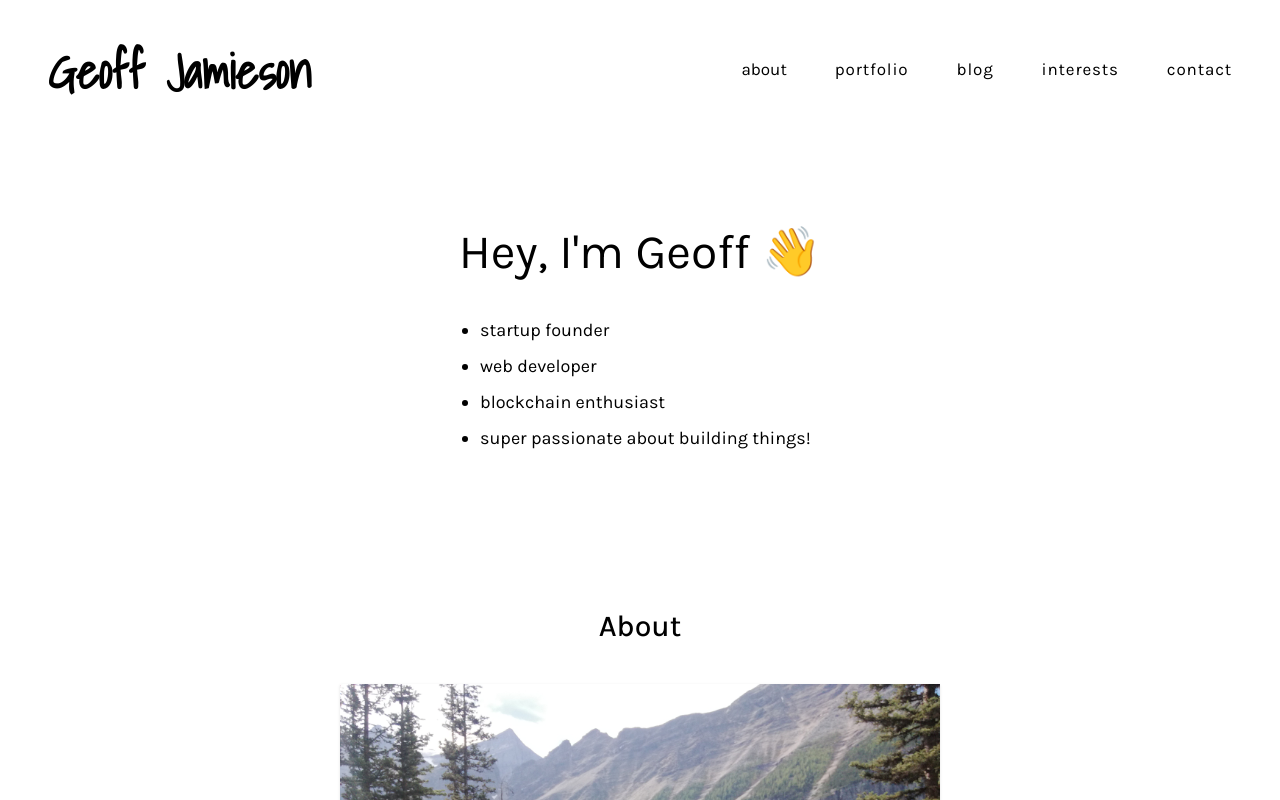
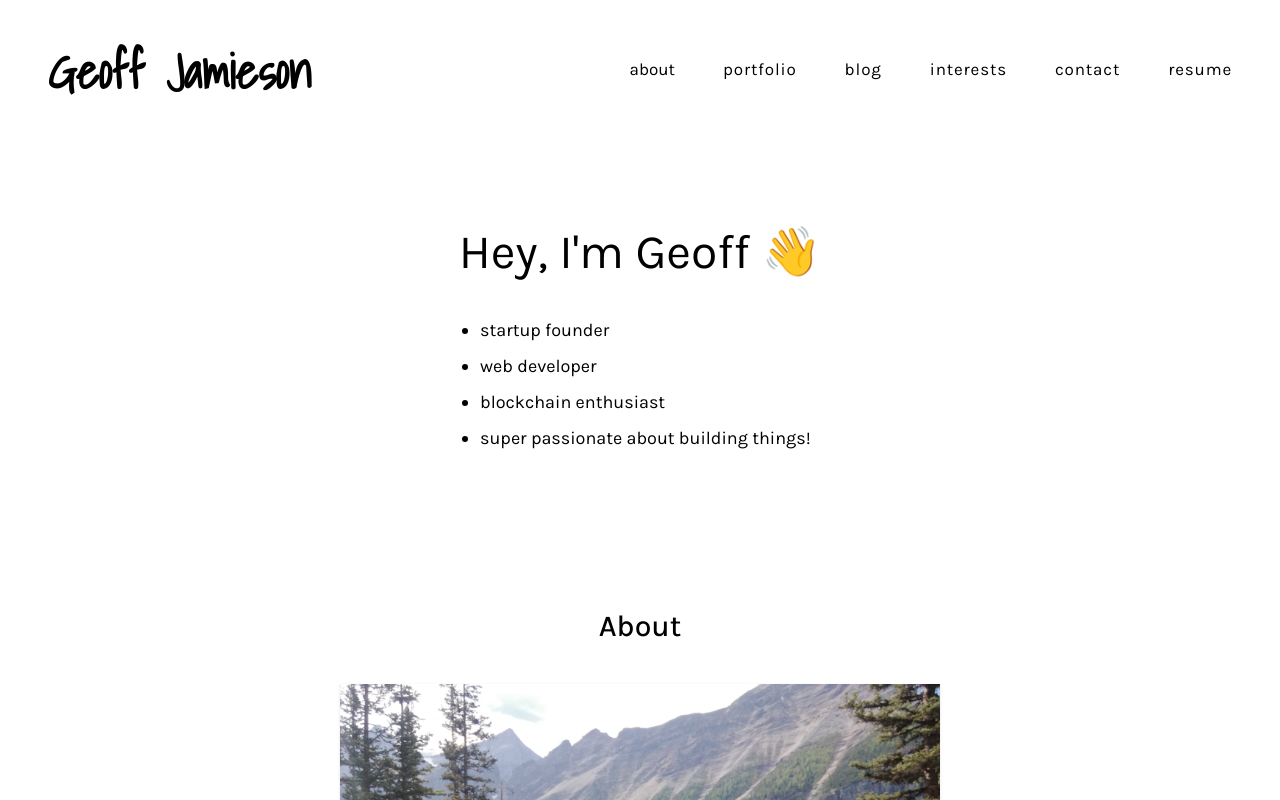
Before and after one commit to UnionPAC/gj-website-old, a React (Create React App) app: page / in a window 1280 px wide. Shown: the top 800 px of the page. Built offline with nearby package versions, Linux system fonts and the light colour scheme.

Commit message:
added resume

```diff
--- a/src/components/Navbar.js
+++ b/src/components/Navbar.js
@@ -1,5 +1,6 @@
 import React, { useState } from "react";
 import { AiOutlineClose, AiOutlineMenu } from "react-icons/ai";
+import resume from '../geoff_jamieson-resume.pdf'
 
 export const Navbar = () => {
   const [nav, setNav] = useState(false);
@@ -25,13 +26,24 @@ export const Navbar = () => {
           <a href="#portfolio">portfolio</a>
         </li>
         <li className="p-3 m-3 border-b-4 border-transparent hover:border-b-gray-200 tracking-wider">
-          <a href="https://blog.geoffjamieson.com/" target='_blank' rel="noreferrer">blog</a>
+          <a
+            href="https://blog.geoffjamieson.com/"
+            target="_blank"
+            rel="noreferrer"
+          >
+            blog
+          </a>
         </li>
         <li className="p-3 m-3 border-b-4 border-transparent hover:border-b-gray-200 tracking-wider">
           <a href="#interests">interests</a>
         </li>
         <li className="p-3 m-3 border-b-4 border-transparent hover:border-b-gray-200 tracking-wider">
           <a href="#contact">contact</a>
+        </li>
+        <li className="p-3 m-3 border-b-4 border-transparent hover:border-b-gray-200 tracking-wider">
+          <a href={resume} target="_blank">
+            resume
+          </a>
         </li>
       </ul>
 
```
Also changed, not shown: 1 other file (tests, documents, lock files or other folders).
